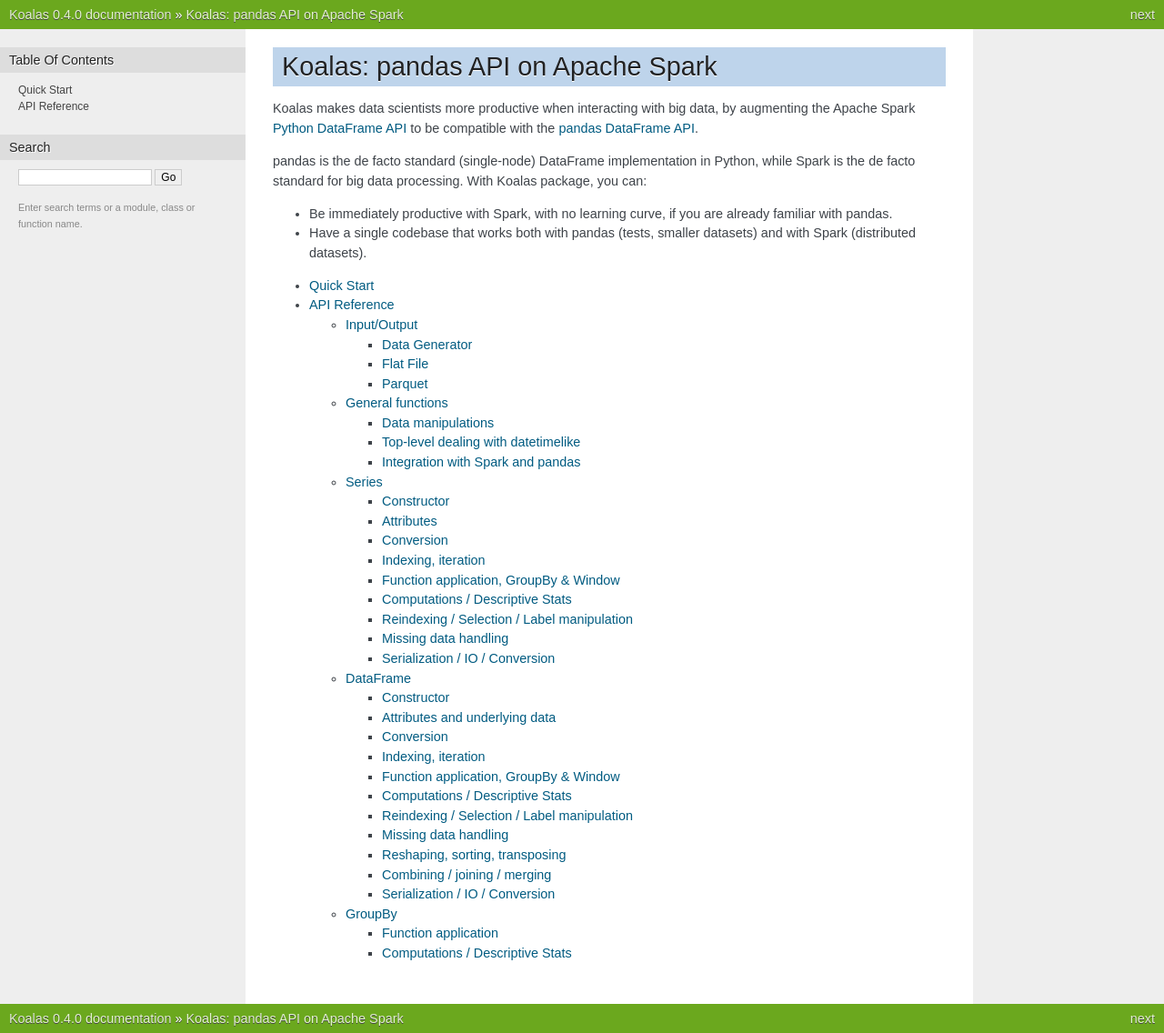
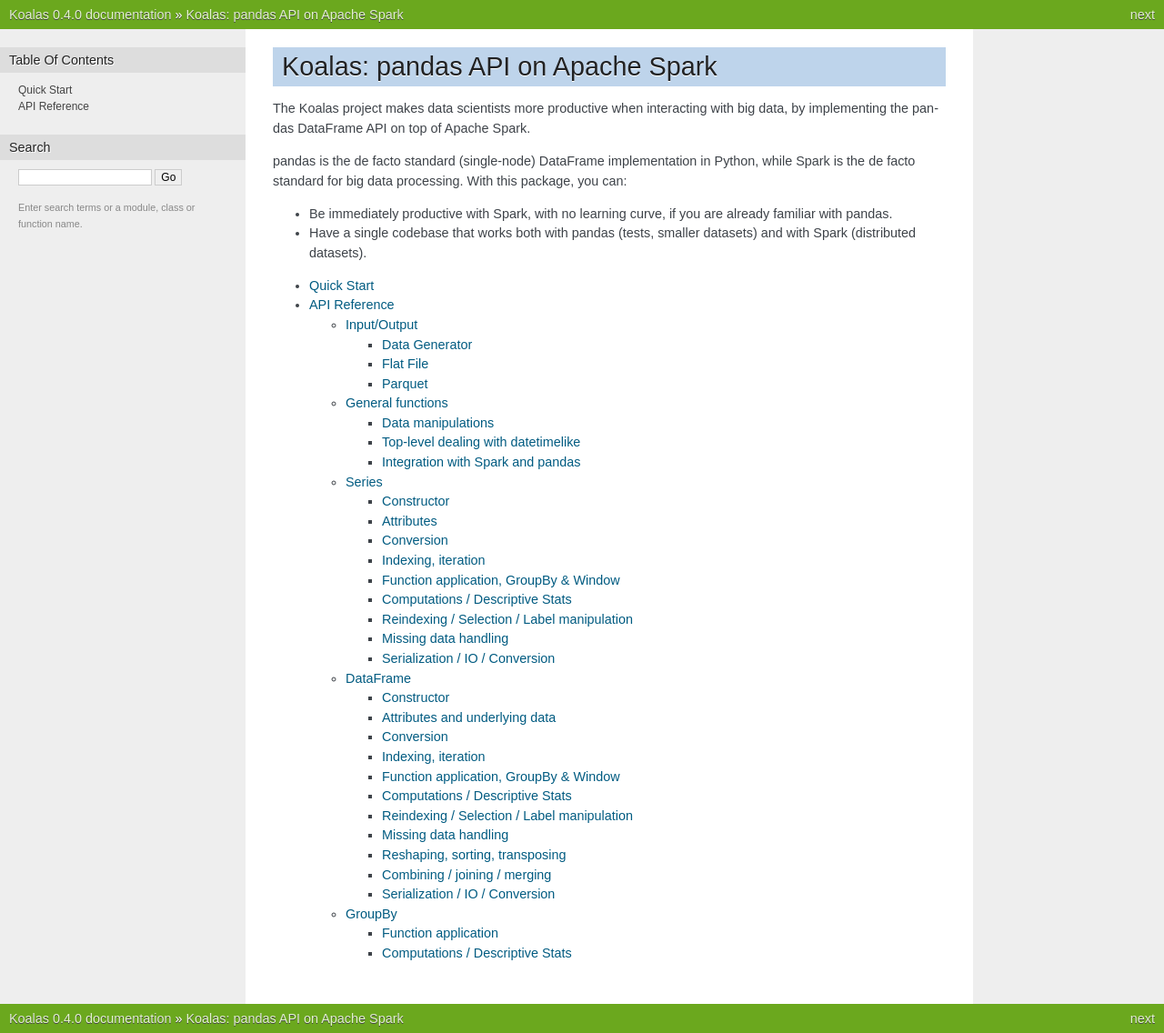
Before and after one commit to rising-star92/databricks-koalas, a Sphinx documentation site: the page built from docs/source/index.rst, in a window 1280 px wide. Shown: the whole page at 91% size. Built offline with Sphinx 7.4.7, drawn with Linux system fonts in a browser that asks for light colours; the version number is read from the project's files by our own code.

Commit message:
Refine the package management and documents. (#347)

```diff
--- a/docs/source/index.rst
+++ b/docs/source/index.rst
@@ -3,9 +3,9 @@
 Koalas: pandas API on Apache Spark
 ============================================
 
-Koalas makes data scientists more productive when interacting with big data, by augmenting the Apache Spark `Python DataFrame API <https://spark.apache.org/docs/latest/api/python/index.html>`_ to be compatible with the `pandas DataFrame API <https://pandas.pydata.org/>`_.
+The Koalas project makes data scientists more productive when interacting with big data, by implementing the pandas DataFrame API on top of Apache Spark.
 
-pandas is the de facto standard (single-node) DataFrame implementation in Python, while Spark is the de facto standard for big data processing. With Koalas package, you can:
+pandas is the de facto standard (single-node) DataFrame implementation in Python, while Spark is the de facto standard for big data processing. With this package, you can:
 
 * Be immediately productive with Spark, with no learning curve, if you are already familiar with pandas.
 * Have a single codebase that works both with pandas (tests, smaller datasets) and with Spark (distributed datasets).
```
Also changed, not shown: README.md (+9 -7 lines), setup.py (+13 -17 lines), 1 other file.
